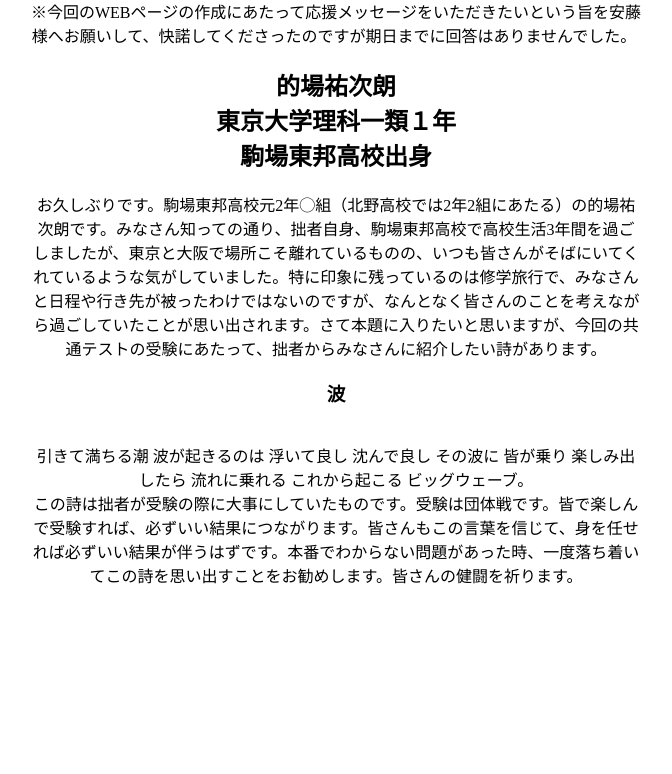
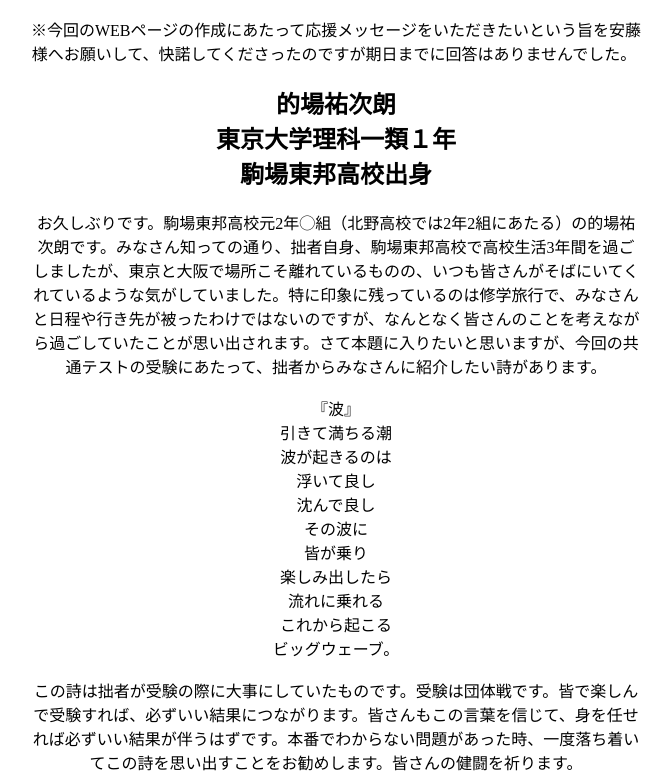
Before and after one commit to yujimato/kitano, a plain HTML site: page 体験記.html in a window 1280 px wide. Shown: the part 1476-2250 px from the top of the page, without its empty margins (304-976 px from the left). Before the commit the page ends 2063 px from the top, so only its background shows below. Drawn offline with Linux system fonts and the light colour scheme.

Commit message:
Add files via upload

```diff
--- a/体験記.html
+++ b/体験記.html
@@ -20,7 +20,7 @@
 立命館大学法学部法学科1年<br>
 北野高校出身</h2><br>
 皆さんご無沙汰しております、吉福です。今回応援メッセージを書いてほしいというオファーいただいて、今このページに執筆できていることを光栄に思います。私から皆さんに伝えたいことは、こんなページを読んでいる暇があったらさっさと勉強しろということです。今あなたが勉強をせずに応援メッセージを見ている間に、あなた以外の受験生は全員、共通テストに向けて情報と社会の詰め込みを行なっているでしょう。共通テストまで時間は残りわずかですが、ここで最後走り抜けられるかどうかで合否が決まります。最後まで気を抜かずに勉強と向き合いましょう。そんなあなたたちに私から言葉を送ります。
-<br>
+<br><br>
 つまづいたっていいじゃないか にんげんだもの<br>　　　　　　　　　　　　　　　　　　　　　　　まを
 
             <img 安藤>
@@ -35,19 +35,18 @@
 東京大学理科一類１年<br>
 駒場東邦高校出身</h2>
 お久しぶりです。駒場東邦高校元2年◯組（北野高校では2年2組にあたる）の的場祐次朗です。みなさん知っての通り、拙者自身、駒場東邦高校で高校生活3年間を過ごしましたが、東京と大阪で場所こそ離れているものの、いつも皆さんがそばにいてくれているような気がしていました。特に印象に残っているのは修学旅行で、みなさんと日程や行き先が被ったわけではないのですが、なんとなく皆さんのことを考えながら過ごしていたことが思い出されます。さて本題に入りたいと思いますが、今回の共通テストの受験にあたって、拙者からみなさんに紹介したい詩があります。
-<br>
-<h3>波</h3>
-<br>
-引きて満ちる潮
-波が起きるのは
-浮いて良し
-沈んで良し
-その波に
-皆が乗り
-楽しみ出したら
-流れに乗れる
-これから起こる
-ビッグウェーブ。
+<br><br>
+『波』<br>
+引きて満ちる潮<br>
+波が起きるのは<br>
+浮いて良し<br>
+沈んで良し<br>
+その波に<br>
+皆が乗り<br>
+楽しみ出したら<br>
+流れに乗れる<br>
+これから起こる<br>
+ビッグウェーブ。<br>
 <br>
 この詩は拙者が受験の際に大事にしていたものです。受験は団体戦です。皆で楽しんで受験すれば、必ずいい結果につながります。皆さんもこの言葉を信じて、身を任せれば必ずいい結果が伴うはずです。本番でわからない問題があった時、一度落ち着いてこの詩を思い出すことをお勧めします。皆さんの健闘を祈ります。
 
```
